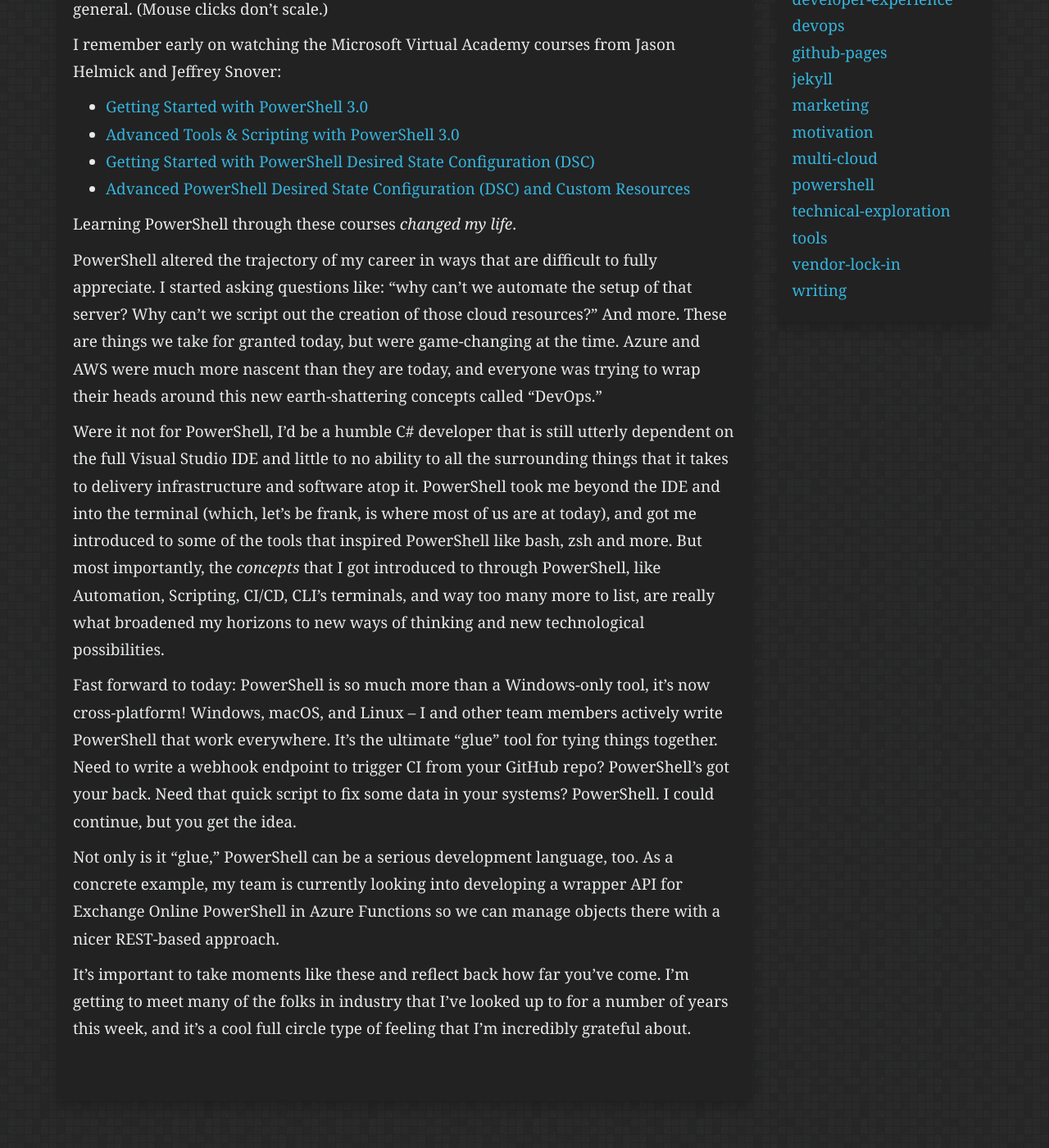
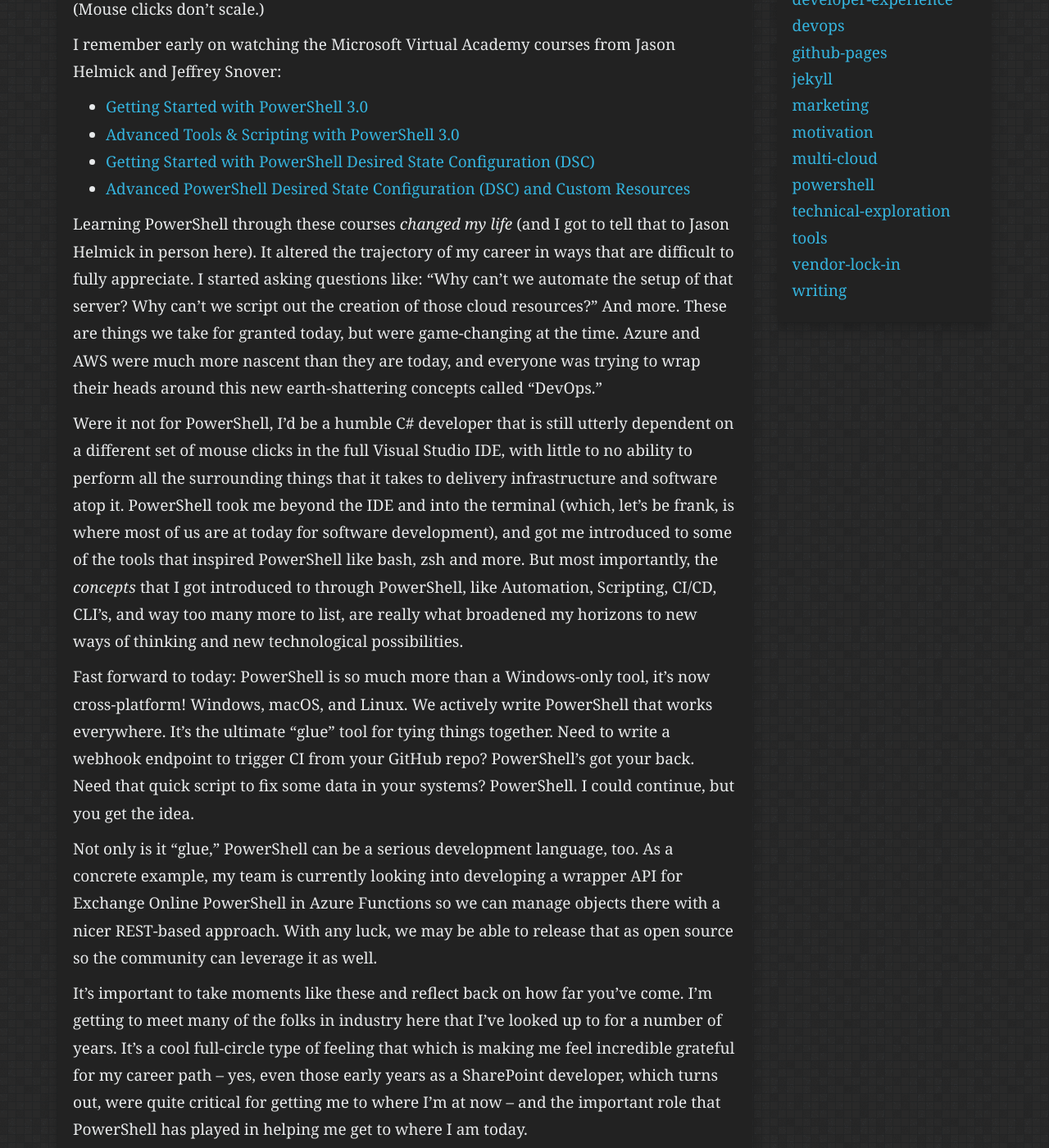
Before and after one commit to ryanspletzer/ryanspletzer.github.io, a Jekyll site: the page built from _posts/2023-04-25-powershell-conf.md, in a window 1280 px wide and 1400 px high, scrolled down 977 px. Shown: the whole window at 82% size. Built offline with Jekyll 4.4.1, drawn with Linux system fonts in a browser that asks for light colours; some of the changed text lies outside the part shown.

Commit message:
Update 2023-04-25-powershell-conf.md

```diff
--- a/_posts/2023-04-25-powershell-conf.md
+++ b/_posts/2023-04-25-powershell-conf.md
@@ -22,18 +22,18 @@ Back in 2014 I was at my first job doing SharePoint Server development in C# --
 _coolest_ type of development a young software engineer could ask to do, especially in the era where mobile apps were
 exploding. :) But I digress.
 
-I quickly learned that SharePoint Server begets SQL Server which also begets learning about Active Directory, which is
+I quickly learned that SharePoint Server begets SQL Server, which begets learning about Active Directory, which is
 connected to Exchange Online, which is connected to Office 365 and Azure AD, and Azure subscriptions and resources can
 help to run to automate all these things -- it's all connected!
 
-And how do you manage and automate all these things without an excrutiating click-next experience?
+And how do we manage and automate all these things without an excrutiating click-next experience?
 
 PowerShell.
 
-At my next role I moved into working on R&D applications and the hosting environments CI/CD around them, and I realized
-pretty quickly that in order to be successful and go beyond the rudimentary GUI approaches of the time (and, to be
-frank, in order to _do the right thing_), I was going to need to get really good at PowerShell, and automation in
-general. (Mouse clicks don't scale.)
+At my next role I moved into working on R&D applications and the hosting environments and CI/CD around them, and I
+realized pretty quickly that in order to be successful and go beyond the rudimentary GUI approaches of the time (and in
+order to _do the right thing_), I was going to need to get really good at PowerShell, and automation in general. (Mouse
+clicks don't scale.)
 
 I remember early on watching the Microsoft Virtual Academy courses from Jason Helmick and Jeffrey Snover:
 
@@ -42,30 +42,33 @@ I remember early on watching the Microsoft Virtual Academy courses from Jason He
 * [Getting Started with PowerShell Desired State Configuration (DSC)](https://learn.microsoft.com/en-us/shows/getting-started-with-powershell-dsc/)
 * [Advanced PowerShell Desired State Configuration (DSC) and Custom Resources](https://learn.microsoft.com/en-us/shows/advanced-powershell-dsc-and-custom-resources/)
 
-Learning PowerShell through these courses _changed my life_.
+Learning PowerShell through these courses _changed my life_ (and I got to tell that to Jason Helmick in person here).
+It altered the trajectory of my career in ways that are difficult to fully appreciate. I started asking questions like:
+"Why can't we automate the setup of that server? Why can't we script out the creation of those cloud resources?" And
+more. These are things we take for granted today, but were game-changing at the time. Azure and AWS were much more
+nascent than they are today, and everyone was trying to wrap their heads around this new earth-shattering concepts
+called "DevOps."
 
-PowerShell altered the trajectory of my career in ways that are difficult to fully appreciate. I started asking
-questions like: "why can't we automate the setup of that server? Why can't we script out the creation of those cloud
-resources?" And more. These are things we take for granted today, but were game-changing at the time. Azure and AWS were
-much more nascent than they are today, and everyone was trying to wrap their heads around this new earth-shattering
-concepts called "DevOps."
-
-Were it not for PowerShell, I'd be a humble C# developer that is still utterly dependent on the full Visual Studio IDE
-and little to no ability to all the surrounding things that it takes to delivery infrastructure and software atop it.
-PowerShell took me beyond the IDE and into the terminal (which, let's be frank, is where most of us are at today), and
-got me introduced to some of the tools that inspired PowerShell like bash, zsh and more. But most importantly, the
-_concepts_ that I got introduced to through PowerShell, like Automation, Scripting, CI/CD, CLI's terminals, and way too
-many more to list, are really what broadened my horizons to new ways of thinking and new technological possibilities.
+Were it not for PowerShell, I'd be a humble C# developer that is still utterly dependent on a different set of mouse
+clicks in the full Visual Studio IDE, with little to no ability to perform all the surrounding things that it takes to
+delivery infrastructure and software atop it. PowerShell took me beyond the IDE and into the terminal (which, let's be
+frank, is where most of us are at today for software development), and got me introduced to some of the tools that
+inspired PowerShell like bash, zsh and more. But most importantly, the _concepts_ that I got introduced to through
+PowerShell, like Automation, Scripting, CI/CD, CLI's, and way too many more to list, are really what broadened my
+horizons to new ways of thinking and new technological possibilities.
 
 Fast forward to today: PowerShell is so much more than a Windows-only tool, it's now cross-platform! Windows, macOS, and
-Linux -- I and other team members actively write PowerShell that work everywhere. It's the ultimate "glue" tool for
-tying things together. Need to write a webhook endpoint to trigger CI from your GitHub repo? PowerShell's got your
-back. Need that quick script to fix some data in your systems? PowerShell. I could continue, but you get the idea.
+Linux. We actively write PowerShell that works everywhere. It's the ultimate "glue" tool for tying things together. Need
+to write a webhook endpoint to trigger CI from your GitHub repo? PowerShell's got your back. Need that quick script to
+fix some data in your systems? PowerShell. I could continue, but you get the idea.
 
 Not only is it "glue," PowerShell can be a serious development language, too. As a concrete example, my team is
 currently looking into developing a wrapper API for Exchange Online PowerShell in Azure Functions so we can manage
-objects there with a nicer REST-based approach.
+objects there with a nicer REST-based approach. With any luck, we may be able to release that as open source so the
+community can leverage it as well.
 
-It's important to take moments like these and reflect back how far you've come. I'm getting to meet many of the folks
-in industry that I've looked up to for a number of years this week, and it's a cool full circle type of feeling that
-I'm incredibly grateful about.
+It's important to take moments like these and reflect back on how far you've come. I'm getting to meet many of the folks
+in industry here that I've looked up to for a number of years. It's a cool full-circle type of feeling that which is
+making me feel incredible grateful for my career path -- yes, even those early years as a SharePoint developer, which
+turns out, were quite critical for getting me to where I'm at now -- and the important role that PowerShell has played
+in helping me get to where I am today.
```
